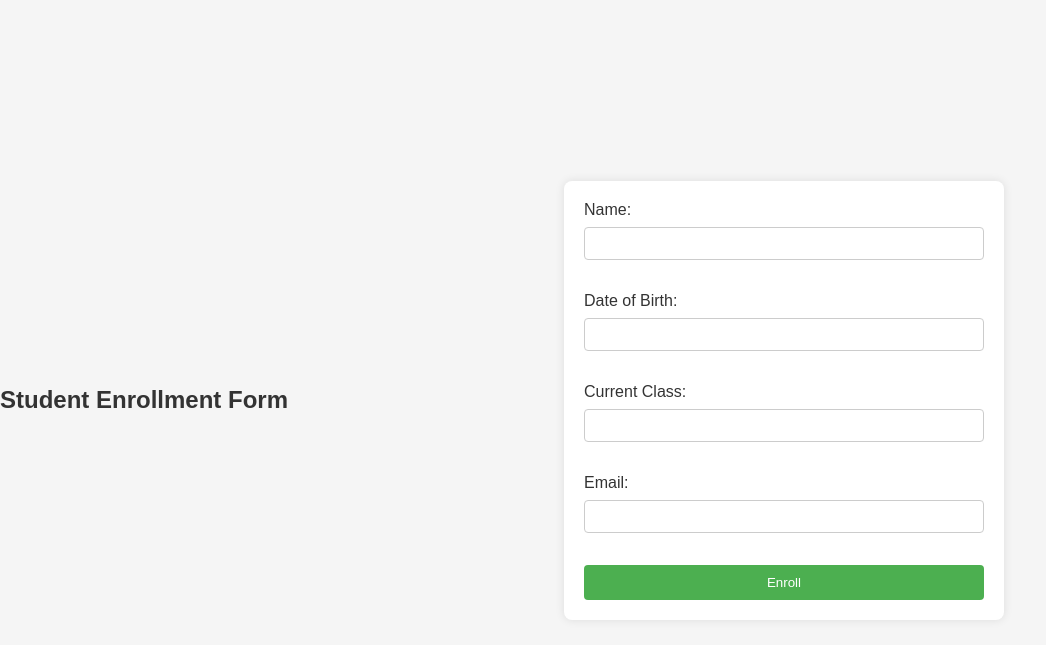
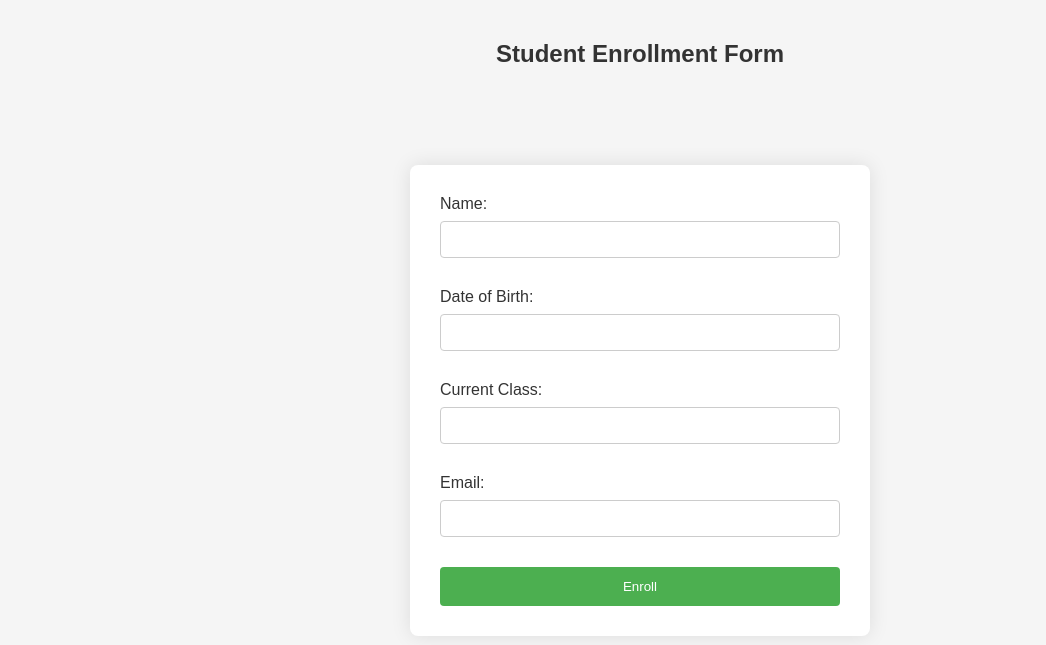
Before and after one commit to mzaheen610/school-management-system, a Django app: template app/student/templates/enroll_student.html in a window 1280 px wide. Shown: the top 645 px of the page, without its empty margins (0-1046 px from the left). Run offline with Django 3.2, Linux system fonts and the light colour scheme; the template is opened without the code that fills it: values that come from a table or form of the project are taken from there, others are empty; parts of the project's set-up code (start-up, migrations or seed data) failed here and were passed over.

Commit message:
Made changes to the UI

```diff
--- a/app/student/templates/enroll_student.html
+++ b/app/student/templates/enroll_student.html
@@ -19,9 +19,9 @@
 
         form {
             background-color: #fff;
-          padding: 20px;
+            padding: 30px;
             border-radius: 8px;
-          box-shadow: 0 0 10px rgba(0, 0, 0, 0.1);
+            box-shadow: 0 0 20px rgba(0, 0, 0, 0.1);
             width: 80%;
             max-width: 400px;
             margin: auto;
@@ -30,6 +30,9 @@
         h2 {
             text-align: center;
             color: #333;
+            margin-bottom: 20px;
+            position: absolute;
+            top: 20px;
         }
 
         label {
@@ -40,8 +43,8 @@
 
         input {
             width: 100%;
-          padding: 8px;
-          margin-bottom: 16px;
+            padding: 10px;
+            margin-bottom: 15px;
             box-sizing: border-box;
             border: 1px solid #ccc;
             border-radius: 4px;
@@ -50,7 +53,7 @@
         button {
             background-color: #4caf50;
             color: #fff;
-          padding: 10px;
+            padding: 12px;
             border: none;
             border-radius: 4px;
             cursor: pointer;
@@ -63,18 +66,17 @@
 
         /* Additional styling for better alignment */
         form > div {
-          margin-bottom: 16px;
+            margin-bottom: 15px;
         }
 
         form > div:last-child {
-          margin-bottom: 0;  /* Remove margin from the last div to avoid extra spacing */
+            margin-bottom: 0;
         }
+    </style>
+    <h2>Student Enrollment Form</h2>
 
-    </style>
 </head>
 <body>
-
-  <h2>Student Enrollment Form</h2>
 
   <form method="post" action="{% url 'student:student-list' %}">
     {% csrf_token %}
```
Also changed, not shown: app/user/templates/index.html (+6 -2 lines). Lines whose indentation alone changed are shown as unchanged.
